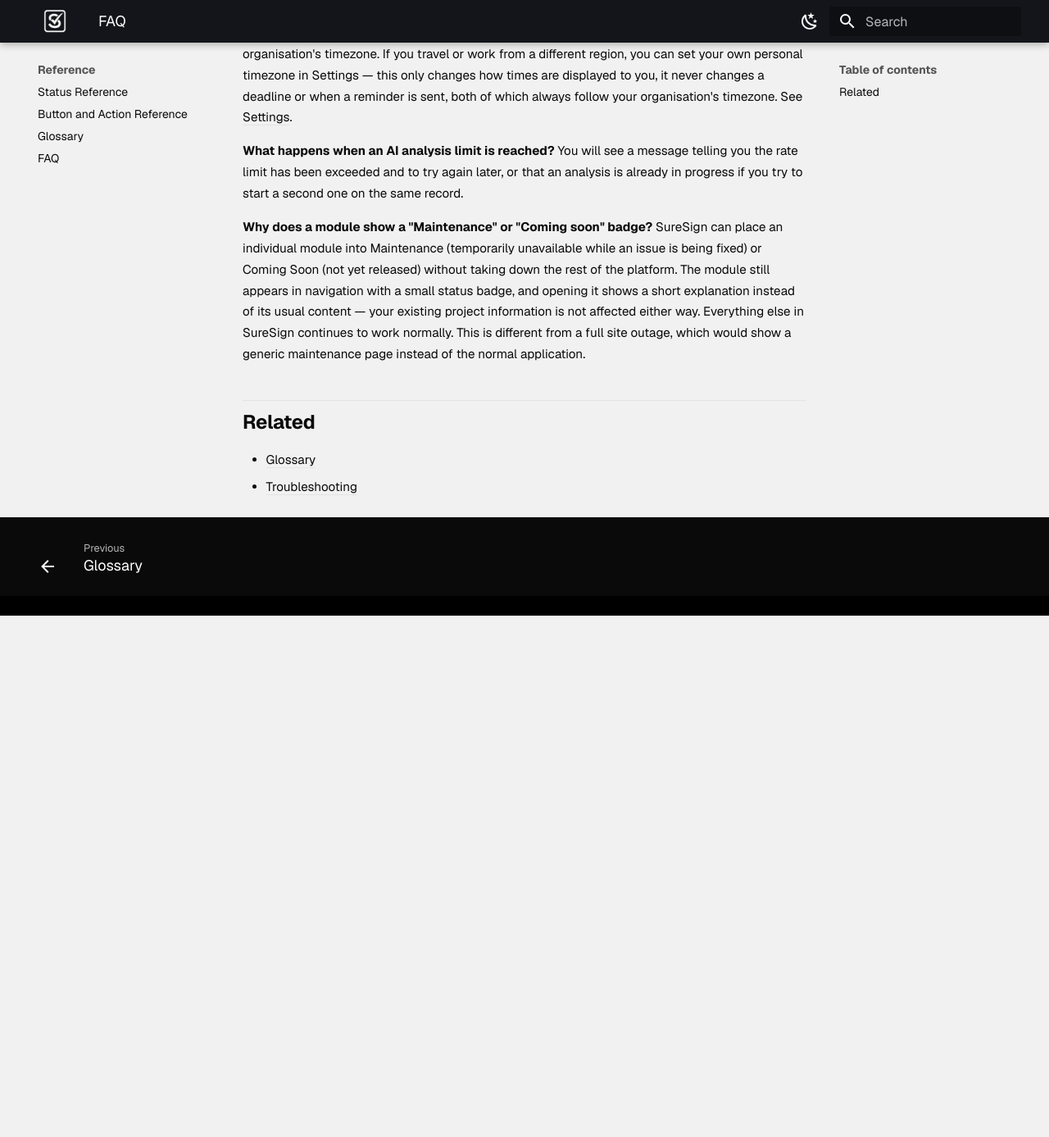
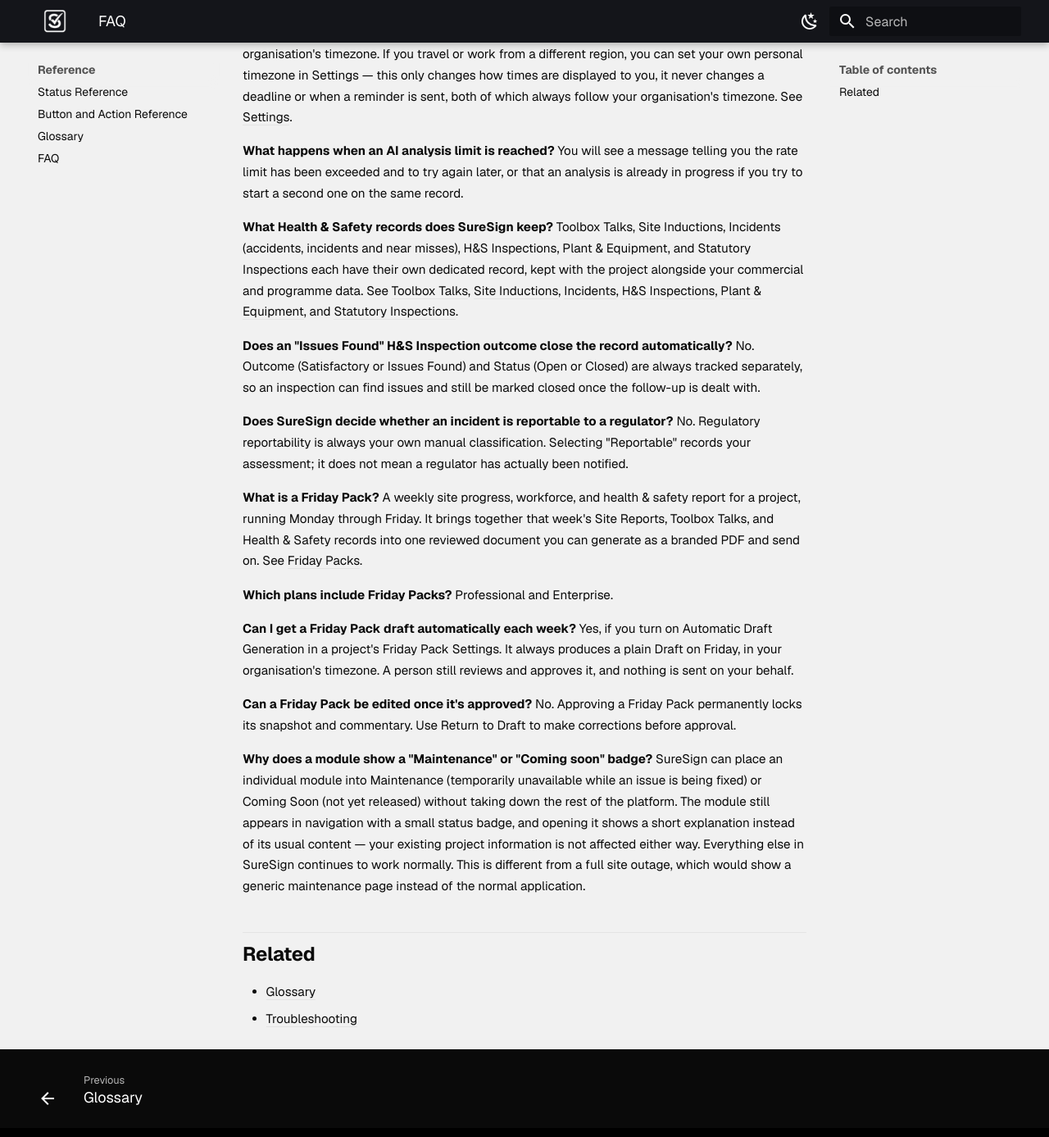
Before and after one commit to SureSignContracts/SureSign, an MkDocs documentation site: the page built from docs/reference/faq.md, in a window 1280 px wide and 1400 px high, scrolled down 1875 px. Shown: the top 1387 px of the window at 82% size. Built offline with MkDocs 1.6.1 and Material for MkDocs 9.7.7, drawn with Linux system fonts in a browser that asks for light colours; before the commit the page ends 2626 px from its top, so only the background shows below that.

Commit message:
docs: add Health & Safety and Friday Pack coverage to the User Guide
The customer Help Centre FAQ, glossary, and status reference had zero
mentions of Friday Packs, Health & Safety, or Site Reports, even though
all three are real, shipped, documented-elsewhere features. Adds
matching FAQ entries, 7 glossary terms, and the 5 missing Health &
Safety module status entries (Site Inductions has none; Incidents is
Open/Closed; H&S/Statutory Inspections have independent Outcome+Status;
Plant & Equipment has Active/Inactive).

getting-started/navigation.md was missing the sidebar's real Health &
Safety group (5 pages) entirely, and Drawings from the Delivery group
list — both confirmed against the actual ProjectSidebar.tsx source.
projects/creating-a-project.md and workflows/new-project.md had stale
"full workspace" module lists missing Drawings and the whole Health &
Safety group.

Co-Authored-By: Claude Sonnet 5 <noreply@anthropic.com>

```diff
--- a/docs/reference/faq.md
+++ b/docs/reference/faq.md
@@ -104,6 +104,47 @@ You will see a message telling you the rate limit has been exceeded and to try
 again later, or that an analysis is already in progress if you try to start a
 second one on the same record.
 
+**What Health & Safety records does SureSign keep?**
+Toolbox Talks, Site Inductions, Incidents (accidents, incidents and near
+misses), H&S Inspections, Plant & Equipment, and Statutory Inspections each
+have their own dedicated record, kept with the project alongside your
+commercial and programme data. See [Toolbox Talks](../toolbox-talks/overview.md),
+[Site Inductions](../site-inductions/overview.md),
+[Incidents](../incidents/overview.md),
+[H&S Inspections](../hs-inspections/overview.md),
+[Plant & Equipment](../plant-equipment/overview.md), and
+[Statutory Inspections](../statutory-inspections/overview.md).
+
+**Does an "Issues Found" H&S Inspection outcome close the record automatically?**
+No. Outcome (Satisfactory or Issues Found) and Status (Open or Closed) are
+always tracked separately, so an inspection can find issues and still be
+marked closed once the follow-up is dealt with.
+
+**Does SureSign decide whether an incident is reportable to a regulator?**
+No. Regulatory reportability is always your own manual classification.
+Selecting "Reportable" records your assessment; it does not mean a regulator
+has actually been notified.
+
+**What is a Friday Pack?**
+A weekly site progress, workforce, and health & safety report for a
+project, running Monday through Friday. It brings together that week's
+Site Reports, Toolbox Talks, and Health & Safety records into one reviewed
+document you can generate as a branded PDF and send on. See
+[Friday Packs](../friday-packs/overview.md).
+
+**Which plans include Friday Packs?**
+Professional and Enterprise.
+
+**Can I get a Friday Pack draft automatically each week?**
+Yes, if you turn on Automatic Draft Generation in a project's Friday Pack
+Settings. It always produces a plain Draft on Friday, in your
+organisation's timezone. A person still reviews and approves it, and
+nothing is sent on your behalf.
+
+**Can a Friday Pack be edited once it's approved?**
+No. Approving a Friday Pack permanently locks its snapshot and commentary.
+Use Return to Draft to make corrections before approval.
+
 **Why does a module show a "Maintenance" or "Coming soon" badge?**
 SureSign can place an individual module into Maintenance (temporarily
 unavailable while an issue is being fixed) or Coming Soon (not yet released)
```
Also changed, not shown: docs/getting-started/navigation.md (+6 -1 lines), docs/projects/creating-a-project.md (+3 -2 lines), docs/reference/glossary.md (+25 -0 lines), docs/reference/statuses.md (+27 -0 lines), docs/workflows/new-project.md (+4 -2 lines).
